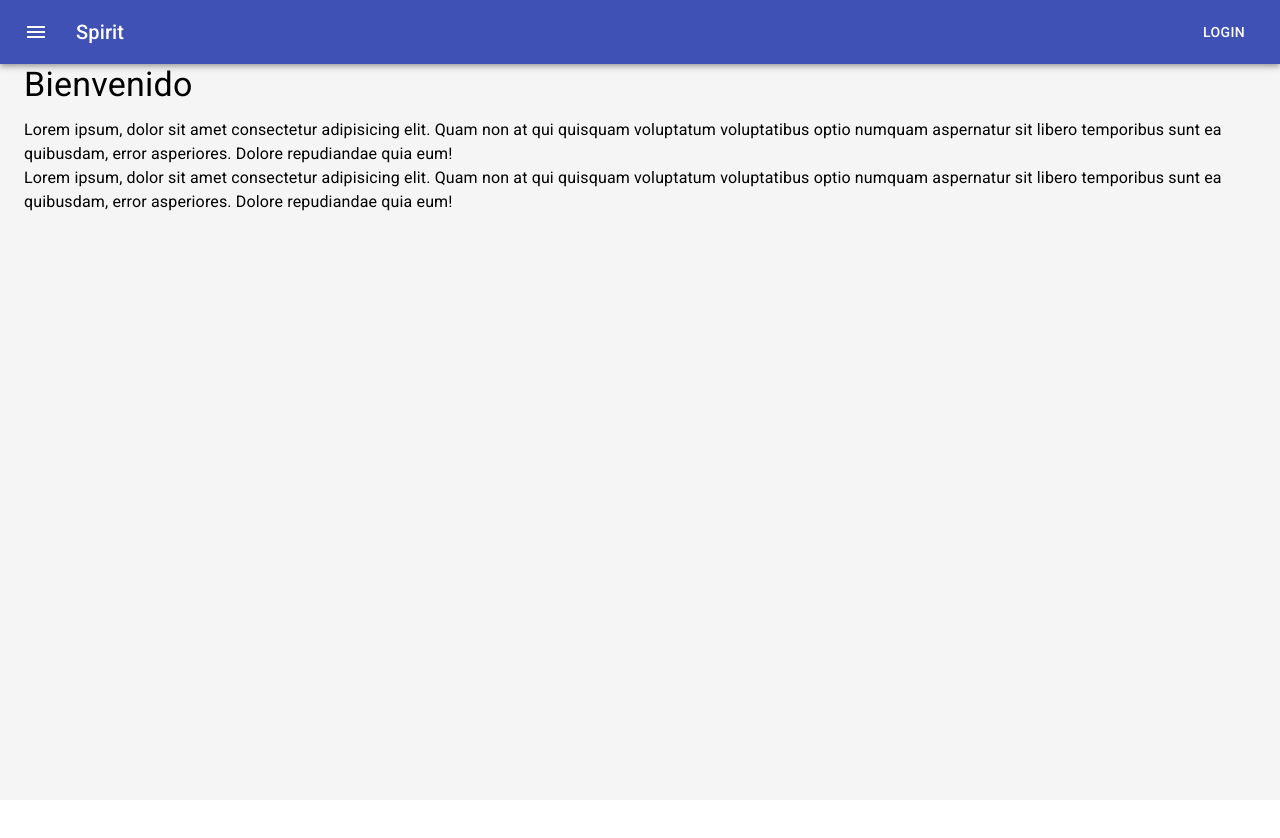
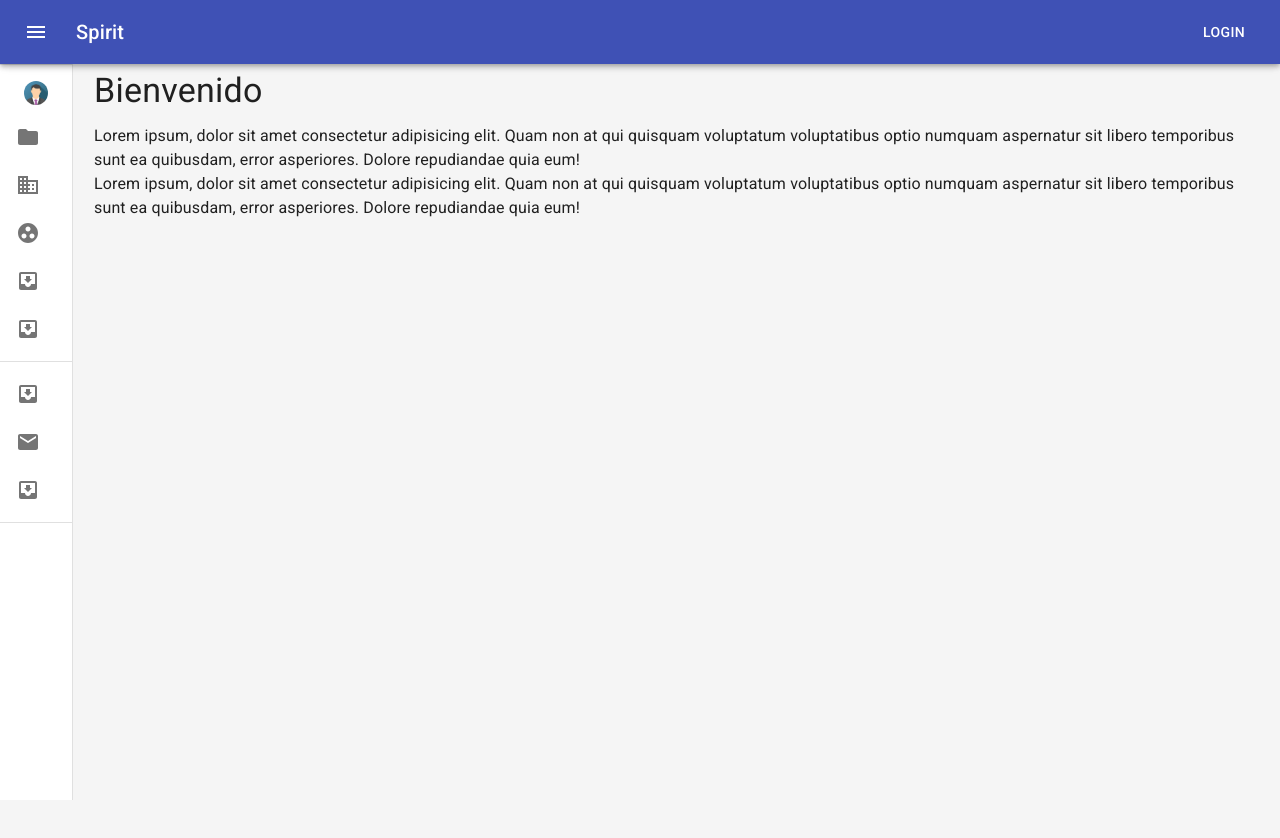
Before and after one commit to cristianeto/react-cas, a React (Create React App) app: page / in a window 1280 px wide. Shown: the top 838 px of the page. Before the commit the page ends 800 px from the top, so only its background shows below. Built offline with nearby package versions, Linux system fonts and the light colour scheme.

Commit message:
Cambiando el Navbar

```diff
--- a/src/App.js
+++ b/src/App.js
@@ -105,7 +105,12 @@ class App extends Component {
   render() {
     const { user, roles } = this.state;
     return (
-      <div style={{ backgroundColor: "#f5f5f5", minHeight: "100vh" }}>
+      <div
+        style={{
+          backgroundColor: "#f5f5f5",
+          minHeight: "100vh",
+        }}
+      >
         <NavBar
           user={user}
           roles={roles}
@@ -114,6 +119,15 @@ class App extends Component {
           onLogout={this.handleLogout}
           selectedRole={this.state.selectedRole}
         />
+        <main style={{ flexGrow: "1", padding: "3em 0" }}>
+          <div
+            style={{
+              display: "flex",
+              justifyContent: "center",
+              alignItems: "center",
+              padding: "2em 0 2em 5em",
+            }}
+          >
             <Switch>
               {/* <Route path="/login" component={LoginForm} />
                 <Route path="/customers" component={Customers} />
@@ -138,6 +152,8 @@ class App extends Component {
               <Redirect to="/not-found" />
             </Switch>
           </div>
+        </main>
+      </div>
     );
   }
 }
--- a/src/Components/common/form.jsx
+++ b/src/Components/common/form.jsx
@@ -6,7 +6,7 @@ import Textarea from "./textarea";
 import Button from "@material-ui/core/Button";
 import SaveIcon from "@material-ui/icons/Save";
 import InputDate from "./inputDate";
-import { messages, errors2 } from "./es_ES.js";
+// import { messages } from "./es_ES.js";
 
 class Form extends Component {
   state = {
@@ -95,8 +95,8 @@ class Form extends Component {
   }
 
   renderButton(label) {
-    let validation;
-    this.validate() === null ? (validation = false) : (validation = true);
+    // let validation;
+    // this.validate() === null ? (validation = false) : (validation = true);
     return (
       <Button
         disabled={false}
--- a/src/Components/navBar.jsx
+++ b/src/Components/navBar.jsx
@@ -1,76 +1,187 @@
 import React from "react";
 import { Link, NavLink } from "react-router-dom";
 import MenuRoles from "./menuRoles";
-import ImageProfile from "./common/imageProfile";
-import { makeStyles } from "@material-ui/core/styles";
+import Button from "@material-ui/core/Button";
+import clsx from "clsx";
+import { makeStyles, useTheme } from "@material-ui/core/styles";
+import Drawer from "@material-ui/core/Drawer";
 import AppBar from "@material-ui/core/AppBar";
 import Toolbar from "@material-ui/core/Toolbar";
+import List from "@material-ui/core/List";
+import CssBaseline from "@material-ui/core/CssBaseline";
 import Typography from "@material-ui/core/Typography";
-import Button from "@material-ui/core/Button";
+import Divider from "@material-ui/core/Divider";
 import IconButton from "@material-ui/core/IconButton";
-import Drawer from "@material-ui/core/Drawer";
-import List from "@material-ui/core/List";
-import Divider from "@material-ui/core/Divider";
+import MenuIcon from "@material-ui/icons/Menu";
+import ChevronLeftIcon from "@material-ui/icons/ChevronLeft";
+import ChevronRightIcon from "@material-ui/icons/ChevronRight";
 import ListItem from "@material-ui/core/ListItem";
 import ListItemIcon from "@material-ui/core/ListItemIcon";
 import ListItemText from "@material-ui/core/ListItemText";
 import InboxIcon from "@material-ui/icons/MoveToInbox";
+import MailIcon from "@material-ui/icons/Mail";
+// import InboxIcon from "@material-ui/icons/MoveToInbox";
 import GroupIcon from "@material-ui/icons/Group";
 import BusinessIcon from "@material-ui/icons/Business";
 import GroupWorkIcon from "@material-ui/icons/GroupWork";
 import FolderIcon from "@material-ui/icons/Folder";
-import MenuIcon from "@material-ui/icons/Menu";
 import SettingsIcon from "@material-ui/icons/Settings";
+import ImageProfile from "./common/imageProfile";
 import avatar from "../static/img/img_avatar.png";
+
+const drawerWidth = 240;
 
 const useStyles = makeStyles((theme) => ({
   root: {
-    flexGrow: 1,
-  },
-  menuButton: {
-    marginRight: theme.spacing(2),
-  },
-  title: {
-    flexGrow: 1,
-  },
-  list: {
-    width: 250,
+    display: "flex",
   },
   navLink: {
     color: "inherit",
     textDecoration: "none",
   },
+  title: {
+    flexGrow: 1,
+  },
+  appBar: {
+    zIndex: theme.zIndex.drawer + 1,
+    transition: theme.transitions.create(["width", "margin"], {
+      easing: theme.transitions.easing.sharp,
+      duration: theme.transitions.duration.leavingScreen,
+    }),
+  },
+  appBarShift: {
+    marginLeft: drawerWidth,
+    width: `calc(100% - ${drawerWidth}px)`,
+    transition: theme.transitions.create(["width", "margin"], {
+      easing: theme.transitions.easing.sharp,
+      duration: theme.transitions.duration.enteringScreen,
+    }),
+  },
+  menuButton: {
+    marginRight: theme.spacing(2),
+  },
+  hide: {
+    display: "none",
+  },
+  drawer: {
+    width: drawerWidth,
+    flexShrink: 0,
+    whiteSpace: "nowrap",
+  },
+  drawerOpen: {
+    width: drawerWidth,
+    transition: theme.transitions.create("width", {
+      easing: theme.transitions.easing.sharp,
+      duration: theme.transitions.duration.enteringScreen,
+    }),
+  },
+  drawerClose: {
+    transition: theme.transitions.create("width", {
+      easing: theme.transitions.easing.sharp,
+      duration: theme.transitions.duration.leavingScreen,
+    }),
+    overflowX: "hidden",
+    width: theme.spacing(7) + 1,
+    [theme.breakpoints.up("sm")]: {
+      width: theme.spacing(9) + 1,
+    },
+  },
+  toolbar: {
+    display: "flex",
+    alignItems: "center",
+    justifyContent: "flex-end",
+    padding: theme.spacing(0, 1),
+    // necessary for content to be below app bar
+    ...theme.mixins.toolbar,
+  },
+  content: {
+    flexGrow: 1,
+    padding: theme.spacing(3),
+  },
 }));
 
-export default function NavBar(props) {
+export default function MiniDrawer(props) {
   const classes = useStyles();
-  const [state, setState] = React.useState({
-    top: false,
-    left: false,
-    bottom: false,
-    right: false,
-  });
-  const { selectedRole, user, onLogin, onLogout, roles, onChangeRole } = props;
-  const toggleDrawer = (side, open) => (event) => {
-    if (
-      event.type === "keydown" &&
-      (event.key === "Tab" || event.key === "Shift")
-    ) {
-      return;
-    }
-    setState({ ...state, [side]: open });
+  const theme = useTheme();
+  const [open, setOpen] = React.useState(false);
+
+  const handleDrawerOpen = () => {
+    setOpen(true);
   };
 
-  const sideList = (side) => (
-    <div
-      className={classes.list}
-      role="presentation"
-      onClick={toggleDrawer(side, false)}
-      onKeyDown={toggleDrawer(side, false)}
+  const handleDrawerClose = () => {
+    setOpen(false);
+  };
+  const { selectedRole, user, onLogin, onLogout, roles, onChangeRole } = props;
+
+  return (
+    <div className={classes.root}>
+      <CssBaseline />
+      <AppBar
+        position="fixed"
+        className={clsx(classes.appBar, {
+          [classes.appBarShift]: open,
+        })}
       >
+        <Toolbar>
+          <IconButton
+            color="inherit"
+            aria-label="open drawer"
+            onClick={handleDrawerOpen}
+            edge="start"
+            className={clsx(classes.menuButton, {
+              [classes.hide]: open,
+            })}
+          >
+            <MenuIcon />
+          </IconButton>
+          <Typography variant="h6" className={classes.title}>
+            <Link to="/" className={classes.navLink}>
+              Spirit
+            </Link>
+          </Typography>
+          {!user && (
+            <Button color="inherit" onClick={onLogin}>
+              Login
+            </Button>
+          )}
+          {user && (
+            <MenuRoles
+              user={user}
+              roles={roles}
+              selectedRole={selectedRole}
+              onChangeRole={onChangeRole}
+              onLogout={onLogout}
+            />
+          )}
+        </Toolbar>
+      </AppBar>
+      <Drawer
+        variant="permanent"
+        className={clsx(classes.drawer, {
+          [classes.drawerOpen]: open,
+          [classes.drawerClose]: !open,
+        })}
+        classes={{
+          paper: clsx({
+            [classes.drawerOpen]: open,
+            [classes.drawerClose]: !open,
+          }),
+        }}
+      >
+        <div className={classes.toolbar}>
+          <IconButton onClick={handleDrawerClose}>
+            {theme.direction === "rtl" ? (
+              <ChevronRightIcon />
+            ) : (
+              <ChevronLeftIcon />
+            )}
+          </IconButton>
+        </div>
+        <Divider />
         <List>
           <ListItem style={{ display: "flex", justifyContent: "center" }}>
-          <ImageProfile alt={"avatar"} location={avatar} size={"large"} />
+            <ImageProfile alt={"avatar"} location={avatar} size={"small"} />
           </ListItem>
           <NavLink to="/proyectos" className={classes.navLink}>
             <ListItem button>
@@ -114,6 +225,17 @@ export default function NavBar(props) {
           </NavLink>
         </List>
         <Divider />
+        <List>
+          {["All mail", "Trash", "Spam"].map((text, index) => (
+            <ListItem button key={text}>
+              <ListItemIcon>
+                {index % 2 === 0 ? <InboxIcon /> : <MailIcon />}
+              </ListItemIcon>
+              <ListItemText primary={text} />
+            </ListItem>
+          ))}
+        </List>
+        <Divider />
         {selectedRole.id_role === 1 && (
           <List>
             <NavLink to="/usuarios" className={classes.navLink}>
@@ -138,58 +260,7 @@ export default function NavBar(props) {
           style={{
             alignSelf: "flex-end",
           }}
-      >
-        <ListItem>
-          <Typography variant="caption" display="block" gutterBottom>
-            SPIrit V1.0 - CIMOGSYS
-          </Typography>
-        </ListItem>
-      </List>
-    </div>
-  );
-
-  return (
-    <div className={classes.root}>
-      <AppBar position="static">
-        <Toolbar>
-          <IconButton
-            edge="start"
-            className={classes.menuButton}
-            color="inherit"
-            aria-label="menu"
-            onClick={toggleDrawer("left", true)}
-          >
-            <MenuIcon />
-          </IconButton>
-          <Typography variant="h6" className={classes.title}>
-            <Link to="/" className={classes.navLink}>
-              Spirit
-            </Link>
-          </Typography>
-          {!user && (
-            <Button color="inherit" onClick={onLogin}>
-              Login
-            </Button>
-          )}
-          {user && (
-            <MenuRoles
-              user={user}
-              roles={roles}
-              selectedRole={selectedRole}
-              onChangeRole={onChangeRole}
-              onLogout={onLogout}
-            />
-          )}
-        </Toolbar>
-      </AppBar>
-      <Drawer
-        style={{
-          display: "flex",
-        }}
-        open={state.left}
-        onClose={toggleDrawer("left", false)}
-      >
-        {sideList("left")}
+        ></List>
       </Drawer>
     </div>
   );
```
Also changed, not shown: src/Components/navBar3.jsx (added, +196 -0 lines), 2 other files (tests, documents, lock files or other folders). Lines whose indentation alone changed are shown as unchanged.
